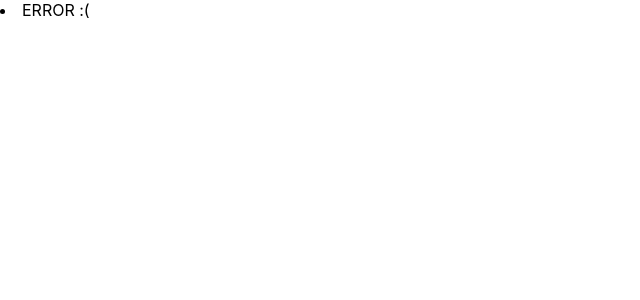
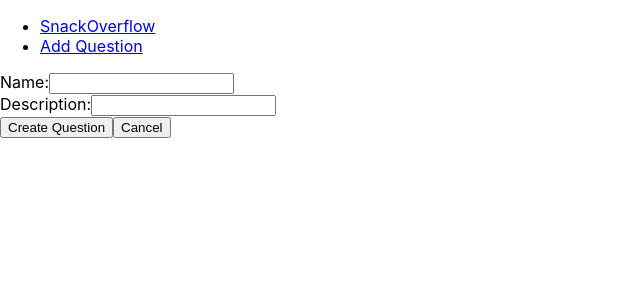
Before and after one commit to ImreFekete/stackoverflow-tw, a React (Create React App) app in the folder frontend/stackoverflow/: page /add/question in a window 1280 px wide. Before the commit this address had no page. Shown: the top 300 px of the page, without its empty margins (0-640 px from the left). Built offline with nearby package versions, Linux system fonts and the light colour scheme.

Commit message:
implement the sorting feature on the Main page

```diff
--- a/frontend/stackoverflow/src/Layout/Layout.jsx
+++ b/frontend/stackoverflow/src/Layout/Layout.jsx
@@ -8,6 +8,9 @@ const Layout = () =>{
                 <li>
                     <Link to={"/"}>SnackOverflow</Link>
                 </li>
+                <li>
+                    <Link to={"/add/question"}>Add Question</Link>
+                </li>
             </ul>
         </nav>
         <Outlet />
--- a/frontend/stackoverflow/src/MainPage/MainPage.jsx
+++ b/frontend/stackoverflow/src/MainPage/MainPage.jsx
@@ -2,12 +2,14 @@ import "./MainPage.css";
 import {useEffect, useState} from "react";
 import {Link} from "react-router-dom";
 
-const fetchQuestions = () => {
-    return fetch("http://localhost:8080/questions/all")
+const fetchQuestions = (sortBy, direction) => {
+    return fetch(`http://localhost:8080/questions/all?order_by=${sortBy}&direction=${direction}`)
         .then(response => response.json());
 }
 const MainPage = () => {
     const [questions, setQuestions] = useState(null);
+    const [field, setField] = useState("");
+    const [direction, setDirection] = useState("");
     useEffect(() => {
         fetchQuestions()
             .then(questions => {
@@ -15,12 +17,32 @@ const MainPage = () => {
             })
     }, []);
     if (questions == null) return (<div>LOADING...</div>);
+
+    const handleSubmit = (event) => {
+event.preventDefault();
+        fetchQuestions(field, direction).then(questions => setQuestions(questions));
+    }
+
     return (<div className={"MainPage"}>
+        <form onSubmit={(e)=>handleSubmit(e)}>
+            <label htmlFor="field">Order by: </label>
+            <select name="fields" id="field" onChange={(e) => setField(e.target.value)}>
+                <option value="title">title</option>
+                <option value="date">date</option>
+                <option value="answercount">Answer Count</option>
+            </select>
+            <select name="directions" id="direction" onChange={(e) => setDirection(e.target.value)}>
+                <option value={"DESC"}>descending</option>
+                <option value={"ASC"}>ascending</option>
+            </select>
+            <input type="submit" value="Sort"/>
+        </form>
+
         <table className={"QuestionsTable"}>
             <thead>
             <tr>
                 <th>
-                        Question
+                    Title
                 </th>
                 <th>
                     Date
--- a/frontend/stackoverflow/src/QuestionCreator/QuestionCreator.jsx
+++ b/frontend/stackoverflow/src/QuestionCreator/QuestionCreator.jsx
@@ -1,7 +1,37 @@
+import { useState } from "react";
+import { useNavigate } from "react-router-dom";
+import QuestionForm from "../QuestionForm/QuestionForm";
+const createQuestion = (question) => {
+    return fetch("http://localhost:8080/questions/", {
+        method: "POST",
+        headers: {
+            "Content-Type": "application/json",
+        },
+        body: JSON.stringify(question),
+    }).then((res) => res.json());
+};
+
 const QuestionCreator = () => {
+    const navigate = useNavigate();
+    const [loading, setLoading] = useState(false);
+
+    const handleCreateQuestion = (question) => {
+        setLoading(true);
+
+        createQuestion(question)
+            .then(() => {
+                setLoading(false);
+                navigate("/");
+            })
+    };
+
     return (
-        <div className={"QuestionCreator"}>
+        <QuestionForm
+            onCancel={() => navigate("/")}
+            disabled={loading}
+            onSave={handleCreateQuestion}
+        />
+    );
+};
 
-        </div>
-    )
-}
+export default QuestionCreator;
--- a/frontend/stackoverflow/src/QuestionCreator/index.js
+++ b/frontend/stackoverflow/src/QuestionCreator/index.js
@@ -0,0 +1,2 @@
+import QuestionCreator from "./QuestionCreator";
+export default QuestionCreator;
--- a/frontend/stackoverflow/src/QuestionForm/QuestionForm.jsx
+++ b/frontend/stackoverflow/src/QuestionForm/QuestionForm.jsx
@@ -0,0 +1,58 @@
+import { useState } from "react";
+
+const QuestionForm = ({ onSave, disabled, employee: question, onCancel }) => {
+    const [title, setTitle] = useState(question?.name ?? "");
+    const [text, setText] = useState(question?.text ?? "");
+
+    const onSubmit = (e) => {
+        e.preventDefault();
+
+        if (question) {
+            return onSave({
+                ...question,
+                title: title,
+                text: text
+            });
+        }
+
+        return onSave({
+            title: title,
+            text: text
+        });
+    };
+
+    return (
+        <form className="EmployeeForm" onSubmit={onSubmit}>
+            <div className="control">
+                <label htmlFor="name">Name:</label>
+                <input
+                    value={title}
+                    onChange={(e) => setTitle(e.target.value)}
+                    name="title"
+                    id="title"
+                />
+            </div>
+
+            <div className="control">
+                <label htmlFor="description">Description:</label>
+                <input
+                    value={text}
+                    onChange={(e) => setText(e.target.value)}
+                    name="description"
+                    id="description"
+                />
+            </div>
+            <div className="buttons">
+                <button type="submit" disabled={disabled}>
+                    {question ? "Update Question" : "Create Question"}
+                </button>
+
+                <button type="button" onClick={onCancel}>
+                    Cancel
+                </button>
+            </div>
+        </form>
+    );
+};
+
+export default QuestionForm;
--- a/frontend/stackoverflow/src/QuestionForm/index.js
+++ b/frontend/stackoverflow/src/QuestionForm/index.js
@@ -0,0 +1,2 @@
+import QuestionForm from "./QuestionForm";
+export default QuestionForm;
--- a/frontend/stackoverflow/src/index.js
+++ b/frontend/stackoverflow/src/index.js
@@ -8,12 +8,15 @@ import Layout from "./Layout";
 import ErrorPage from "./ErrorPage";
 import MainPage from "./MainPage";
 import AnswersForQuestion from "./Answers";
+import QuestionCreator from "./QuestionCreator/QuestionCreator";
 
 const index = createBrowserRouter([{
     path: "/", element: <Layout/>, errorElement: <ErrorPage/>, children: [{
         path: "/", element: <MainPage/>
     }, {
         path: "/answers/:id", element: <AnswersForQuestion/>
+    }, {
+        path: "/add/question", element: <QuestionCreator/>
     }]
 }]);
 
```
Lines whose indentation alone changed are shown as unchanged.
